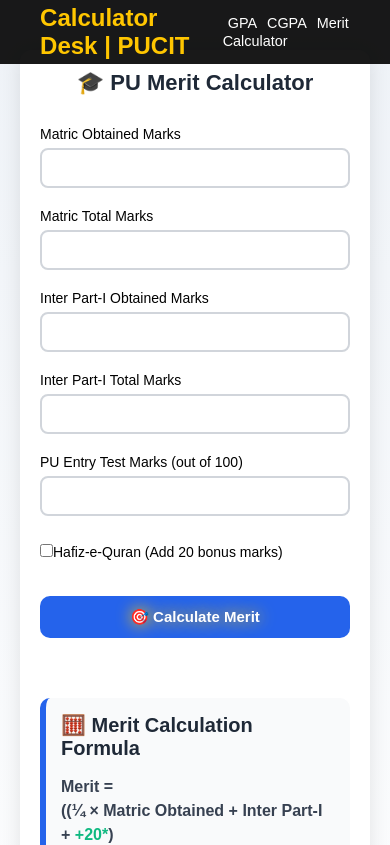
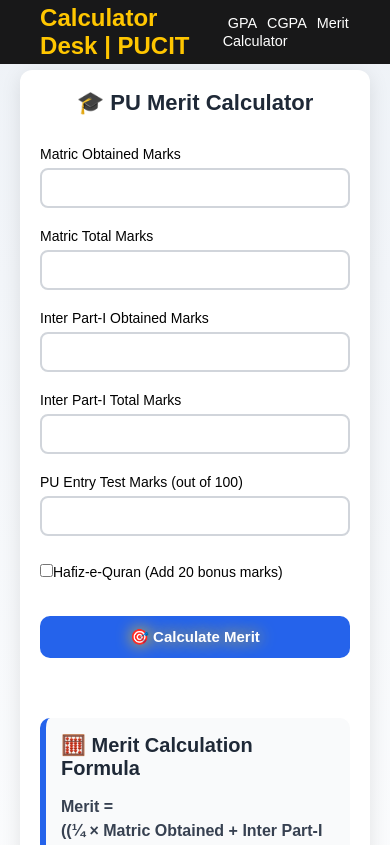
Before and after one commit to aaish376/gpa-calculator, a React (Create React App) app: page /components/merit-cal in a window 390 px wide. Shown: the top 845 px of the page. Built offline with nearby package versions, Linux system fonts and the light colour scheme.

Commit message:
responsive

```diff
--- a/src/Style/MeritCal.css
+++ b/src/Style/MeritCal.css
@@ -10,6 +10,7 @@ body {
   max-width: 800px;
   background: white;
   margin: auto;
+  margin-top: 50px;
   padding: 30px 40px;
   border-radius: 12px;
   box-shadow: 0 4px 20px rgba(0, 0, 0, 0.1);
@@ -137,7 +138,7 @@ ul {
 @media (max-width: 600px) {
 
     .container{
-        margin-top: 30px;
+        margin-top: 50px;
     }
   .form-group {
     flex: 1 1 100%;
```
